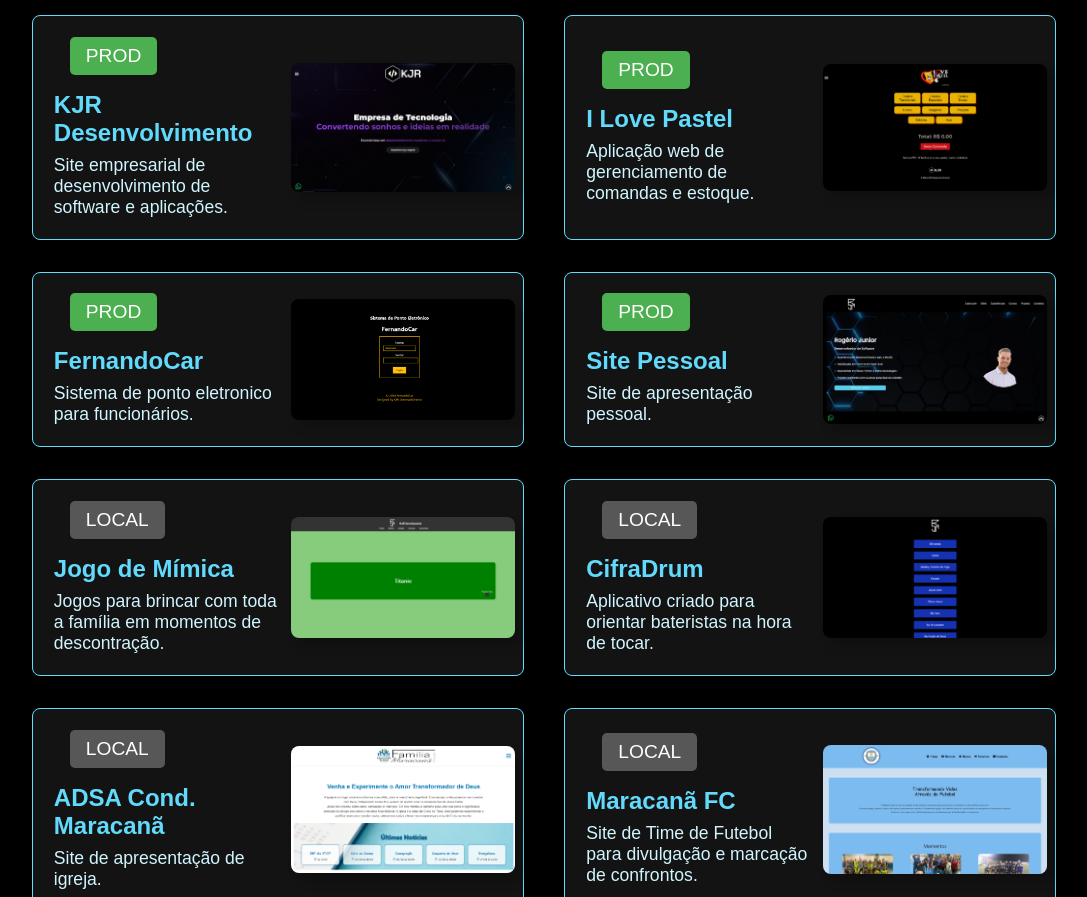
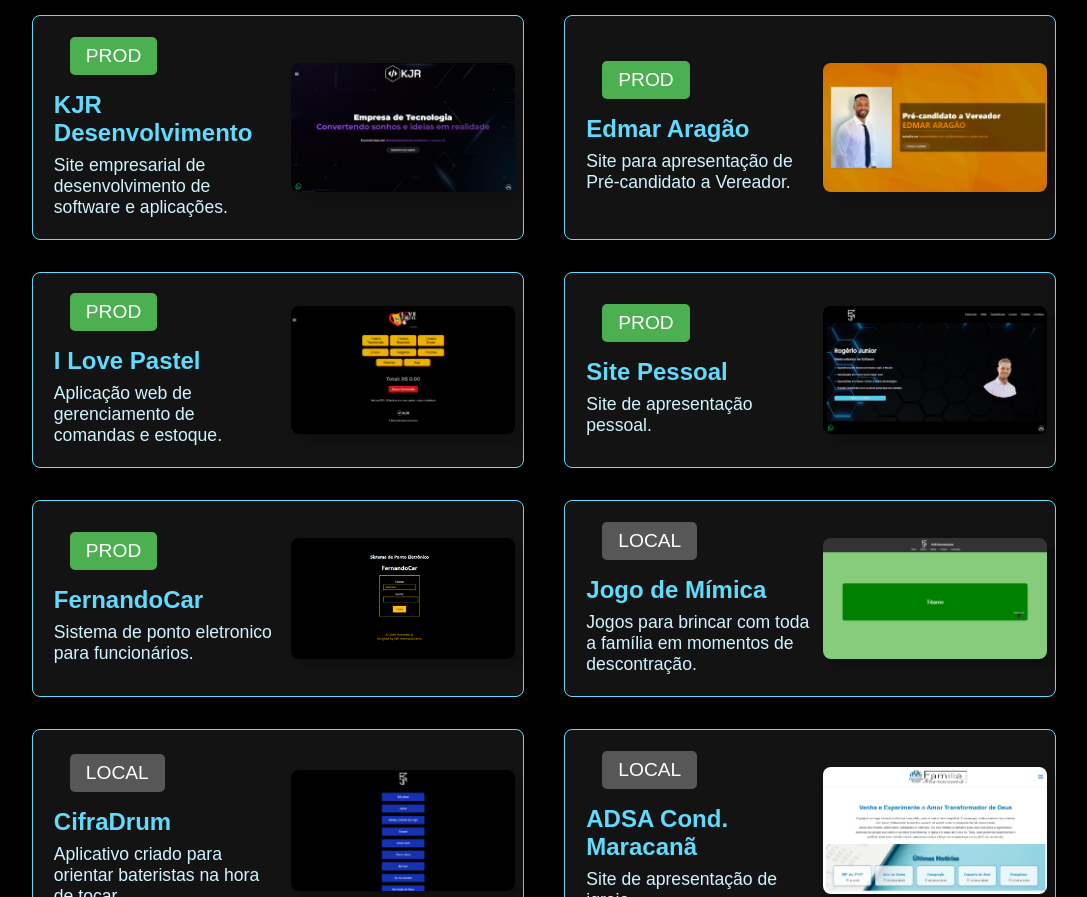
Before and after one commit to Junior-RJR/devrogeriojunior, a React (Create React App) app: page / in a window 1280 px wide. Shown: the part 3753-4650 px from the top of the page, without its empty margins (96-1183 px from the left). Built offline with nearby package versions, Linux system fonts and the light colour scheme.

Commit message:
update projetos edmararagao

```diff
--- a/src/js/MeusProjetos.js
+++ b/src/js/MeusProjetos.js
@@ -2,6 +2,7 @@ import React, { useEffect, useRef } from 'react';
 import '../css/MeusProjetos.css';
 import mimicaImage from '../assets/projects/mimica.png';
 import kjrdev from '../assets/projects/kjrdev.png';
+import edmararagao from '../assets/projects/edmararagao.png';
 import maza from '../assets/projects/maza.png';
 import adsa from '../assets/projects/adsa-maracana.png';
 import cifraDrum from '../assets/projects/cifradrum.png';
@@ -18,6 +19,13 @@ const projetos = [
         tipo: 'prod'
     },
     {
+        titulo: 'Edmar Aragão',
+        descricao: 'Site para apresentação de Pré-candidato a Vereador.',
+        imagem: edmararagao,
+        ordem: 'direita',
+        tipo: 'prod'
+    },
+    {
         titulo: 'I Love Pastel',
         descricao: 'Aplicação web de gerenciamento de comandas e estoque.',
         imagem: maza,
@@ -25,16 +33,16 @@ const projetos = [
         tipo: 'prod'
     },
     {
-        titulo: 'FernandoCar',
-        descricao: 'Sistema de ponto eletronico para funcionários.',
-        imagem: fernandoCar,
+        titulo: 'Site Pessoal',
+        descricao: 'Site de apresentação pessoal.',
+        imagem: devRJR,
         ordem: 'direita',
         tipo: 'prod'
     },
     {
-        titulo: 'Site Pessoal',
-        descricao: 'Site de apresentação pessoal.',
-        imagem: devRJR,
+        titulo: 'FernandoCar',
+        descricao: 'Sistema de ponto eletronico para funcionários.',
+        imagem: fernandoCar,
         ordem: 'direita',
         tipo: 'prod'
     },
```
Also changed, not shown: src/assets/projects/edmararagao.png (added).
